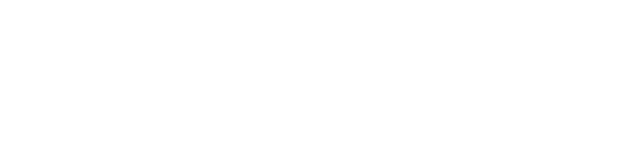
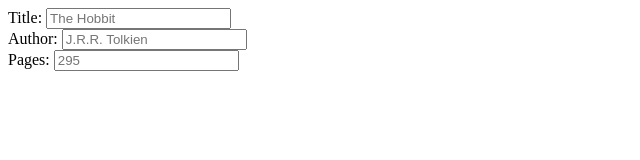
Before and after one commit to justinrkinsman/library-livepreview, a plain HTML site: page index.html in a window 1280 px wide. Shown: the whole page, without its empty margins (0-640 px from the left). Drawn offline with Linux system fonts and the light colour scheme.

Commit message:
Add form to page

```diff
--- a/index.html
+++ b/index.html
@@ -5,9 +5,22 @@
     <meta http-equiv="X-UA-Compatible" content="IE=edge">
     <meta name="viewport" content="width=device-width, initial-scale=1.0">
     <title>Library</title>
-    <script src="javascript.js"></script>
+    <script src="javascript.js" defer></script>
 </head>
 <body>
-
+    <form class="form">
+        <div>
+            <label for="title">Title: </label>
+            <input type="text" id="title" name="title" placeholder="The Hobbit">
+        </div>
+        <div>
+            <label for="author">Author: </label>
+            <input type="text" id="author" name="author" placeholder="J.R.R. Tolkien">
+        </div>
+        <div>
+            <label for="page">Pages: </label>
+            <input type="text" id="page" name="page" placeholder="295">
+        </div>
+    </form>
 </body>
 </html>
--- a/javascript.js
+++ b/javascript.js
@@ -9,8 +9,13 @@ function Book(title, author, page) {
     }
 }
 
+/*const bookDiv = document.querySelector("book").textContent
+console.log(bookDiv)*/
+
 function addBookToLibrary() {
-    //do stuff here
+    myLibrary.push(hobbit)
+    myLibrary.push(phantom)
+    myLibrary.push(davinci)
 }
 
 const hobbit = new Book('The Hobbit', 'J.R.R. Tolkien', '295')
@@ -20,3 +25,5 @@ const davinci = new Book('The Da Vinci Code', 'Dan Brown', '454')
 hobbit.info()
 phantom.info()
 davinci.info()
+
+addBookToLibrary()
--- /dev/null
+++ b/style.css
@@ -0,0 +1,4 @@
+input {
+    display: flex;
+    flex-direction: column
+}
```
